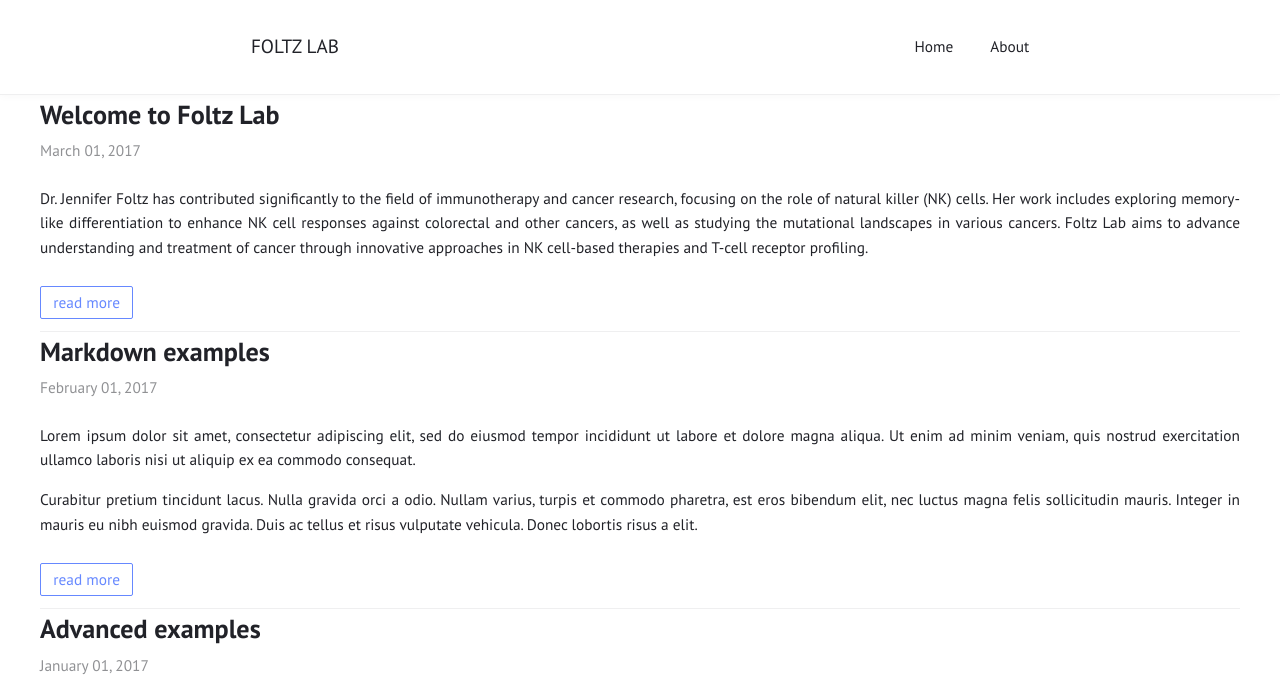
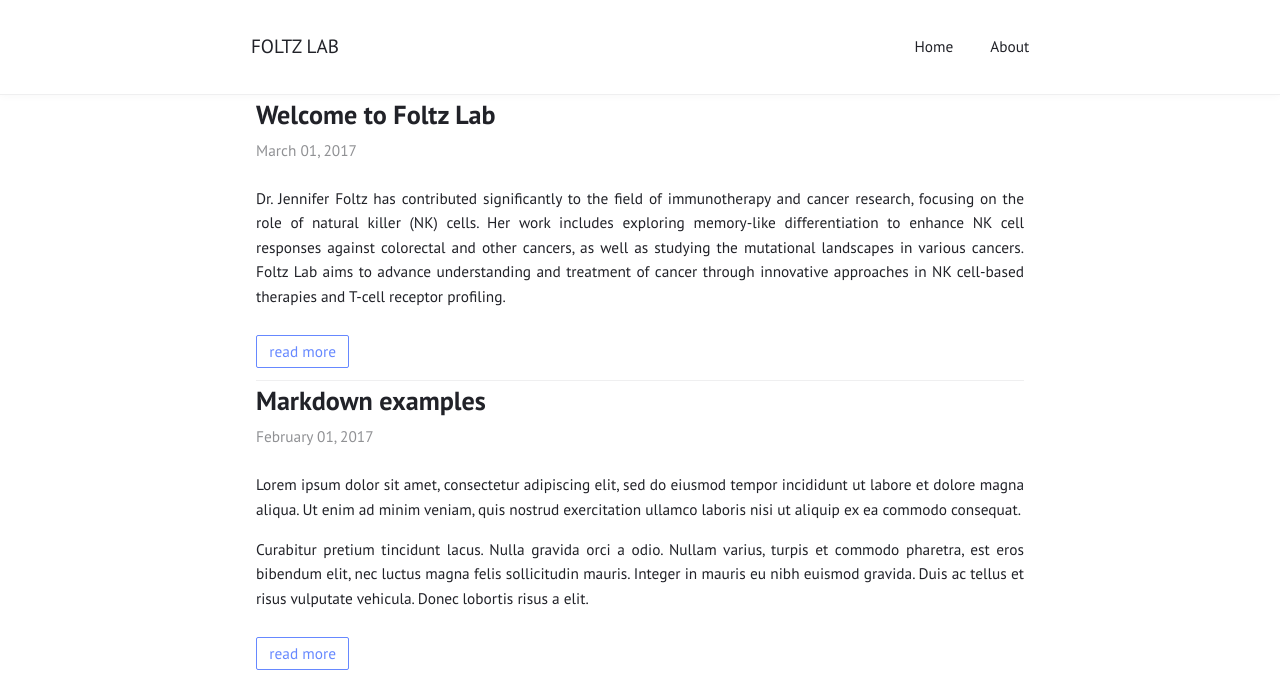
Before and after one commit to Foltz-Lab/Foltz-Lab.github.io, a Jekyll site: the page built from index.html, in a window 1280 px wide. Shown: the top 681 px of the page. Built offline with Jekyll 4.4.1, drawn with Linux system fonts in a browser that asks for light colours; grey boxes are pictures that could not be loaded.

Commit message:
Update layout.sass

```diff
--- a/_sass/layout.sass
+++ b/_sass/layout.sass
@@ -15,6 +15,7 @@ body > header, body > article, body > footer
   padding: 1.5em
 
 .container
+  width: 60%
   max-width: 1200px  // Adjust this value to your desired width
   margin: 0 auto
   padding: 0 1.5em  // Optional: Adjust padding as needed
```
